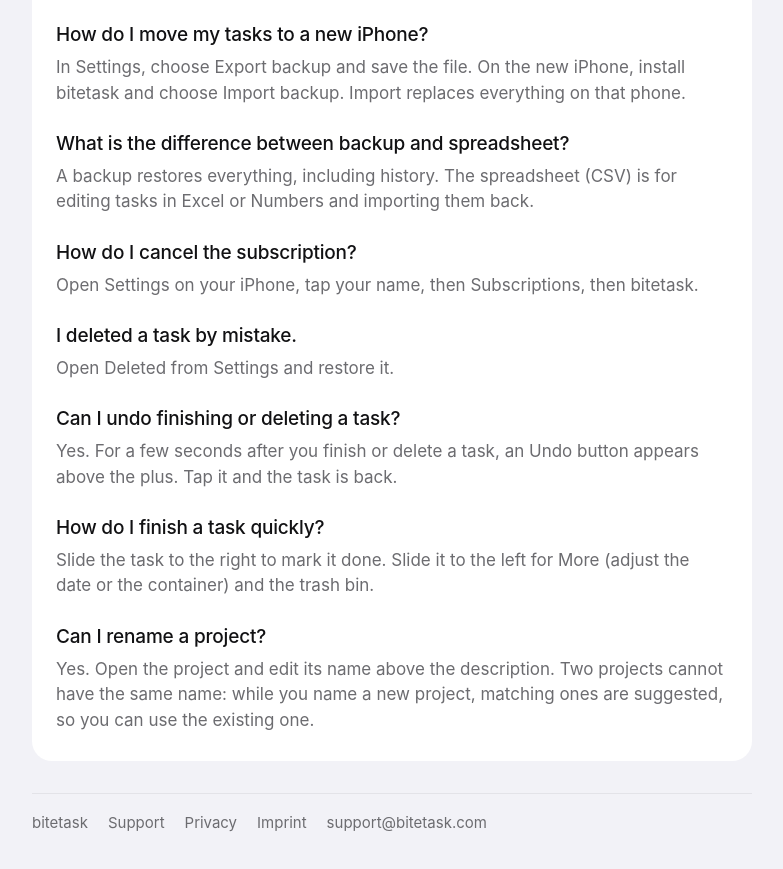
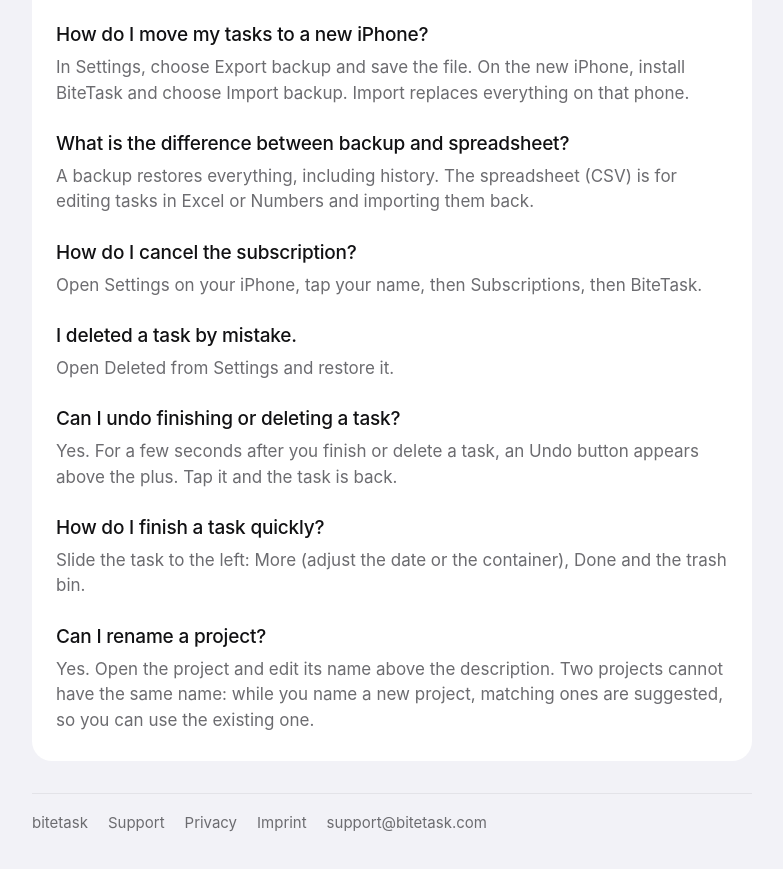
Before and after one commit to borisyushmanov/bitetask-site, a plain HTML site: page support/index.html in a window 1280 px wide. Shown: the part 227-1096 px from the top of the page, without its empty margins (248-1031 px from the left). Drawn offline with Linux system fonts and the light colour scheme.

Commit message:
Add files via upload

```diff
--- a/support/index.html
+++ b/support/index.html
@@ -3,8 +3,8 @@
 <head>
 <meta charset="utf-8">
 <meta name="viewport" content="width=device-width, initial-scale=1, viewport-fit=cover">
-<title>Support · bitetask</title>
-<meta name="description" content="Help and contact for the bitetask iPhone app.">
+<title>Support · BiteTask</title>
+<meta name="description" content="Help and contact for the BiteTask iPhone app.">
 <meta name="color-scheme" content="light dark">
 <link rel="icon" href="../favicon.png">
 <link rel="apple-touch-icon" href="../apple-touch-icon.png">
@@ -25,17 +25,17 @@
 <h1>Support</h1>
 <p>Questions, problems or ideas? Write to <a href="mailto:support@bitetask.com">support@bitetask.com</a>. Include your iPhone model and the version shown at the bottom of Settings in the app.</p>
 <h2>How do I move my tasks to a new iPhone?</h2>
-<p class="muted">In Settings, choose Export backup and save the file. On the new iPhone, install bitetask and choose Import backup. Import replaces everything on that phone.</p>
+<p class="muted">In Settings, choose Export backup and save the file. On the new iPhone, install BiteTask and choose Import backup. Import replaces everything on that phone.</p>
 <h2>What is the difference between backup and spreadsheet?</h2>
 <p class="muted">A backup restores everything, including history. The spreadsheet (CSV) is for editing tasks in Excel or Numbers and importing them back.</p>
 <h2>How do I cancel the subscription?</h2>
-<p class="muted">Open Settings on your iPhone, tap your name, then Subscriptions, then bitetask.</p>
+<p class="muted">Open Settings on your iPhone, tap your name, then Subscriptions, then BiteTask.</p>
 <h2>I deleted a task by mistake.</h2>
 <p class="muted">Open Deleted from Settings and restore it.</p>
 <h2>Can I undo finishing or deleting a task?</h2>
 <p class="muted">Yes. For a few seconds after you finish or delete a task, an Undo button appears above the plus. Tap it and the task is back.</p>
 <h2>How do I finish a task quickly?</h2>
-<p class="muted">Slide the task to the right to mark it done. Slide it to the left for More (adjust the date or the container) and the trash bin.</p>
+<p class="muted">Slide the task to the left: More (adjust the date or the container), Done and the trash bin.</p>
 <h2>Can I rename a project?</h2>
 <p class="muted">Yes. Open the project and edit its name above the description. Two projects cannot have the same name: while you name a new project, matching ones are suggested, so you can use the existing one.</p>
 </main>
```
